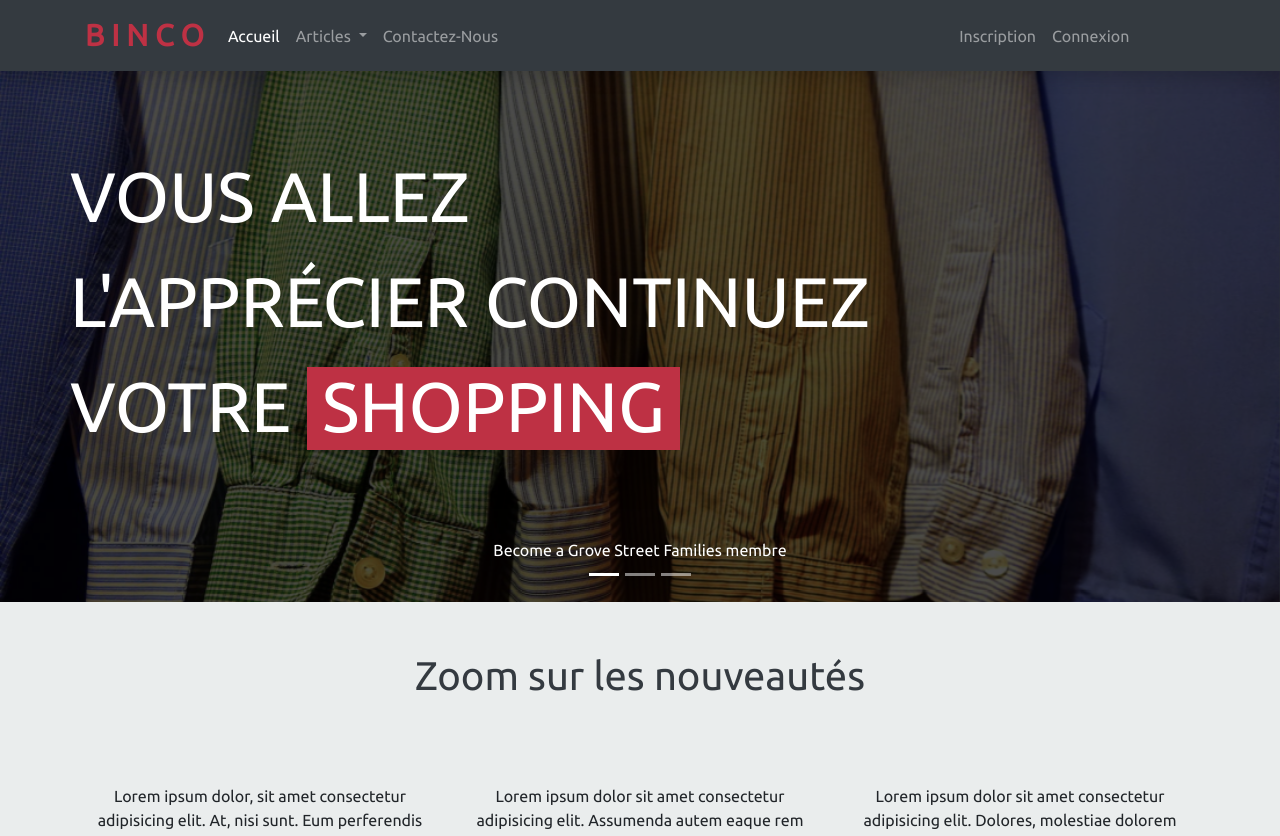
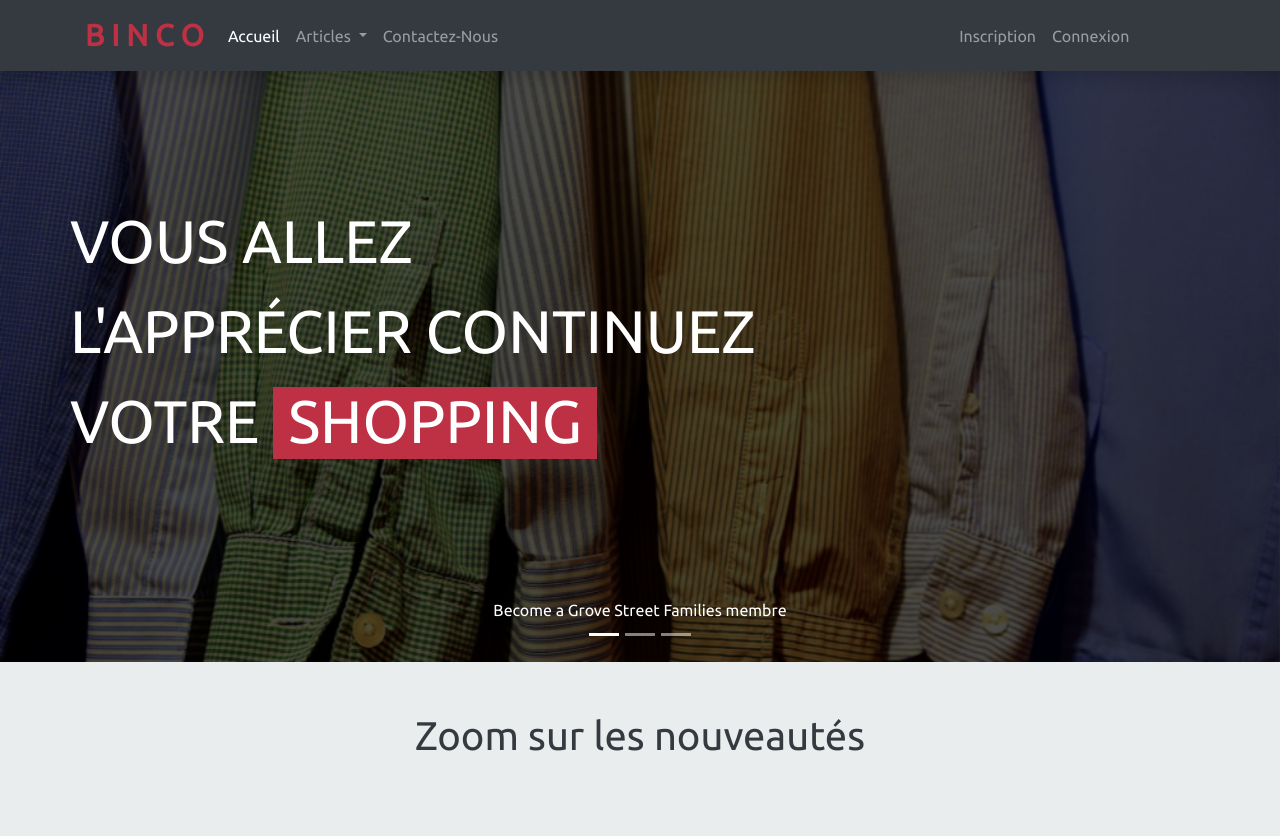
Before and after one commit to houssemsakli/projet-web-dynamique, a PHP site: page / in a window 1280 px wide. Shown: the top 836 px of the page. Run offline with PHP 8.4, Linux system fonts and the light colour scheme; some libraries are stand-ins or nearby versions.

Commit message:
resolution image caroussel

```diff
--- a/css/style.css
+++ b/css/style.css
@@ -20,7 +20,7 @@ body{
 .carousel-inner h2
 {
     position: absolute;
-    font-size: 70px;
+    font-size: 60px;
 	z-index: 5;
 	text-transform: uppercase;
     color: #FFFFFF;
```
Also changed, not shown: images/index1.png, 1 other file.
